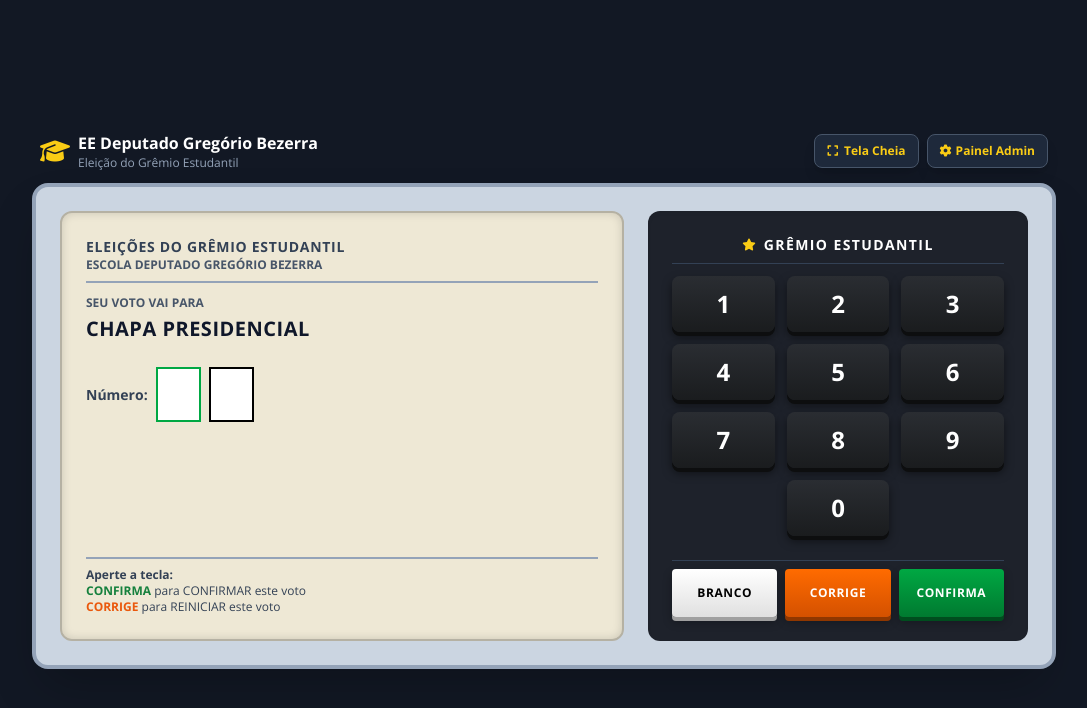
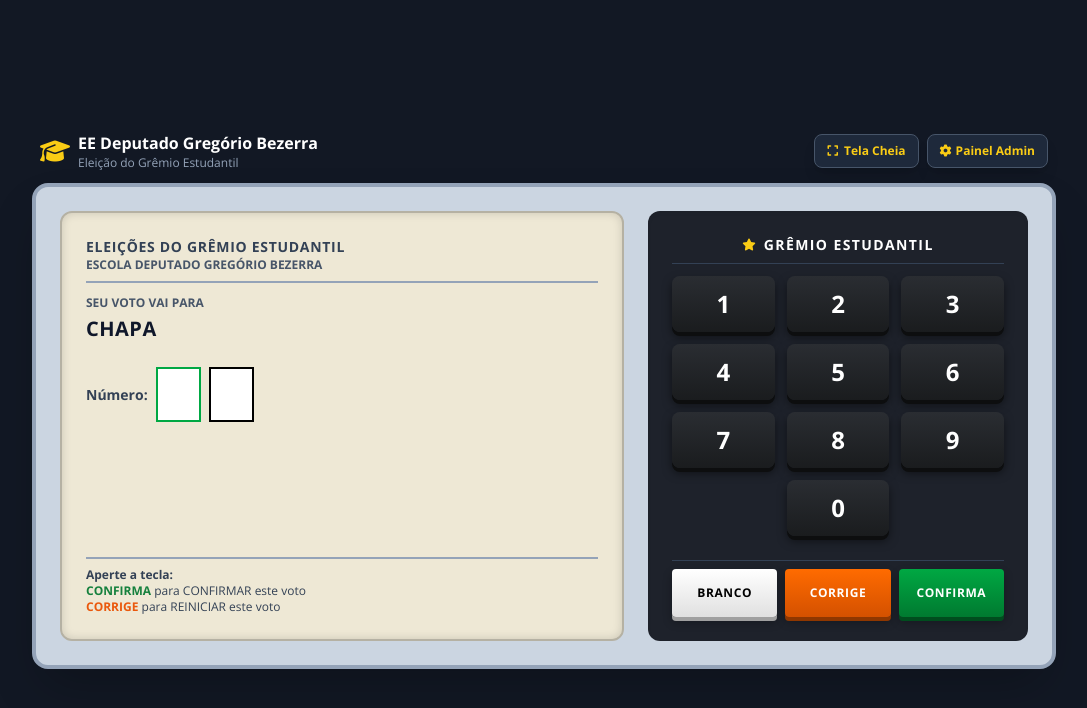
Before and after one commit to sergioo1-boop/gregoriogremio, a plain HTML site: page index.html in a window 1280 px wide. Shown: the whole page, without its empty margins (96-1183 px from the left). Drawn offline with nearby package versions, Linux system fonts and the light colour scheme.

Commit message:
Update index.html

```diff
--- a/index.html
+++ b/index.html
@@ -174,7 +174,7 @@
                     <!-- Indicação de Voto -->
                     <div class="mt-2">
                         <p class="text-xs font-bold text-slate-600 uppercase">SEU VOTO VAI PARA</p>
-                        <h3 class="text-base sm:text-xl font-extrabold text-slate-900 uppercase tracking-wide mt-1">CHAPA PRESIDENCIAL</h3>
+                        <h3 class="text-base sm:text-xl font-extrabold text-slate-900 uppercase tracking-wide mt-1">CHAPA </h3>
                     </div>
 
                     <!-- Campos dos Dígitos -->
```
